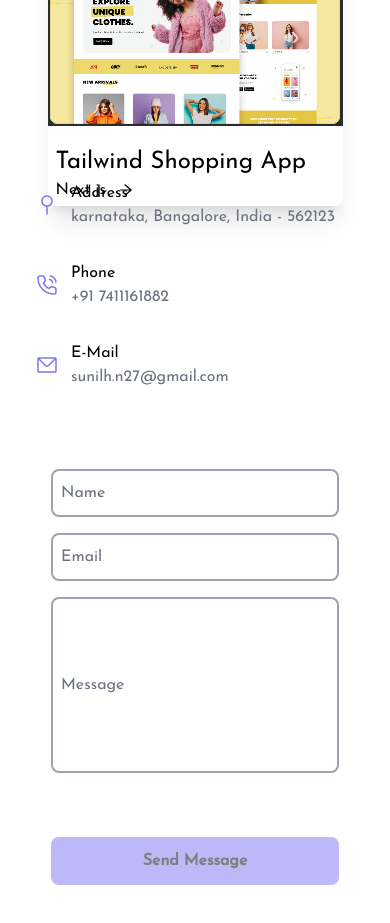
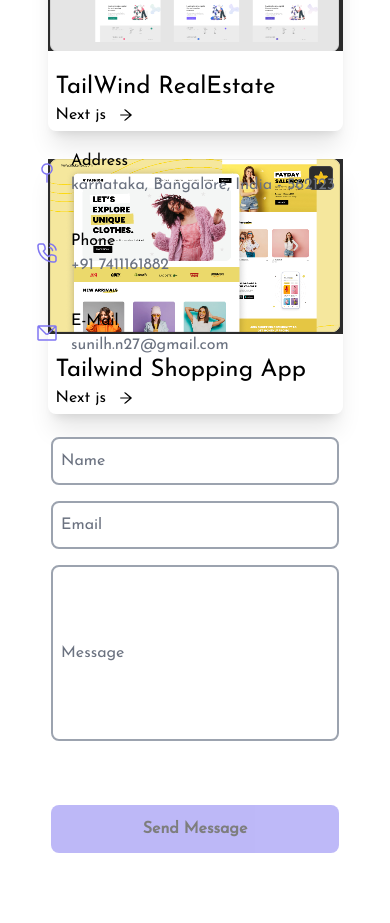
Before and after one commit to sunilhn27/pro, a Next.js app: page / in a window 390 px wide. Shown: the part 3160-4083 px from the top of the page. Built offline with nearby package versions, Linux system fonts and the light colour scheme.

Commit message:
Changes in Hero with and height

```diff
--- a/src/components/Contact.js
+++ b/src/components/Contact.js
@@ -56,7 +56,7 @@
     }
 
     return (
-        <section className='mt-60 md:mt-12  mx-[1rem]'>
+        <section className='mt-70 md:mt-12  mx-[1rem]'>
             <div className='flex flex-col-reverse md:flex-row justify-center items-center space-x-16 '>
 
                 <div className=''>
--- a/src/components/Hero.js
+++ b/src/components/Hero.js
@@ -27,7 +27,7 @@
 
             {/* Image Section */}
             <div className='mb-12 flex justify-center w-full md:w-1/2'>
-                <div className='relative w-[80%] h-[10rem] md:w-[70%] md:h-[39rem] 2xl:h-[30rem] 2xl:w-[20rem]'>
+                <div className='relative w-[80%] h-[23rem] md:w-[70%] md:h-[39rem] 2xl:h-[30rem] 2xl:w-[20rem]'>
                     <Image src={Pic} className='absolute top-32 left-10 md:w-[5rem] md:h-[5rem]' alt='dummy' layout="fill" objectFit="cover" />
                 </div>
             </div>
```
